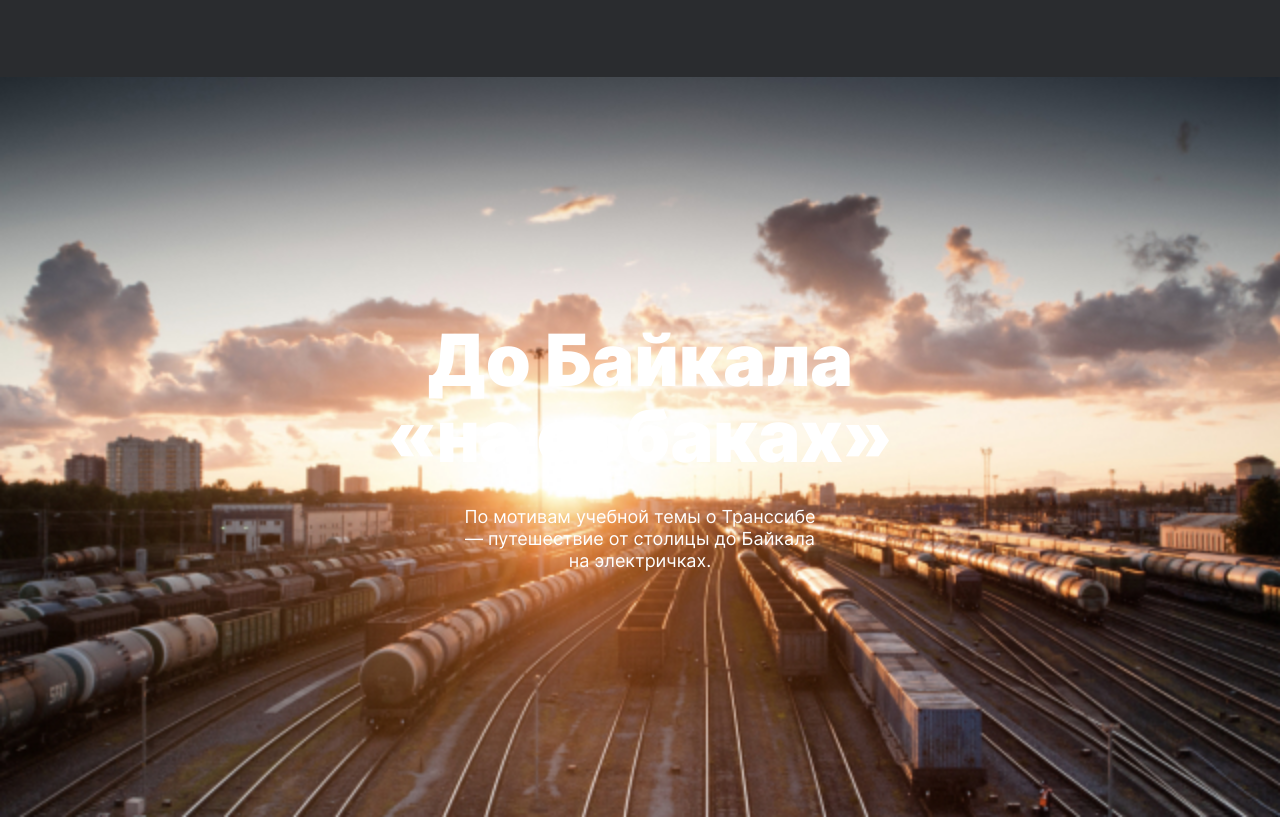
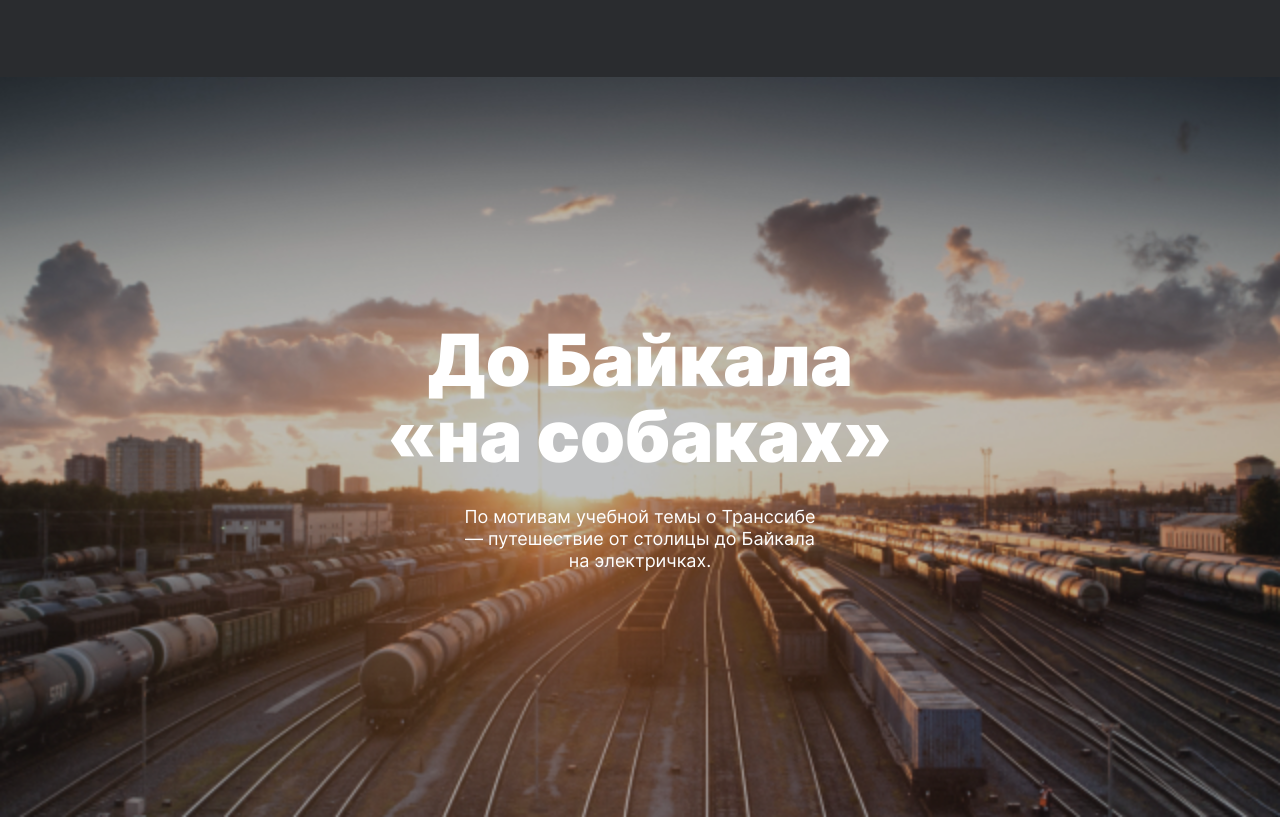
Before and after one commit to segreykozhin/russian-travel, a plain HTML site: page index.html in a window 1280 px wide. Shown: the part 6008-6825 px from the top of the page. Drawn offline with Linux system fonts and the light colour scheme.

Commit message:
мой третий коммит

```diff
--- a/blocks/cover/__link/cover__link.css
+++ b/blocks/cover/__link/cover__link.css
@@ -20,7 +20,8 @@
   position: absolute;
   left: 0;
   right: 0;
-  top: 6245px;
+  top: 0;
+  bottom: 0;
   background-color: #2A2C2F;
   opacity: 0.3;
   z-index: -1;
--- a/blocks/cover/cover.css
+++ b/blocks/cover/cover.css
@@ -1,3 +1,4 @@
 .cover {
   color: white;
+
 }
```
